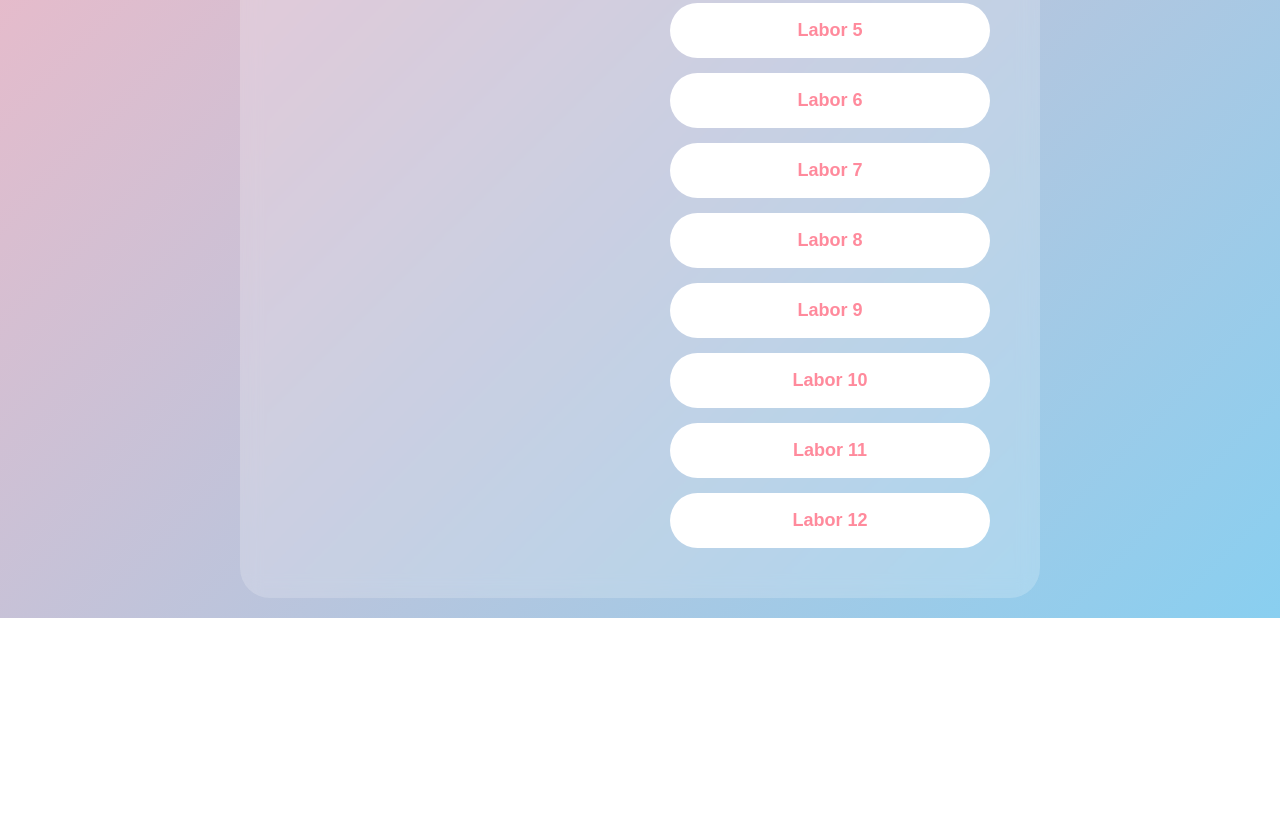
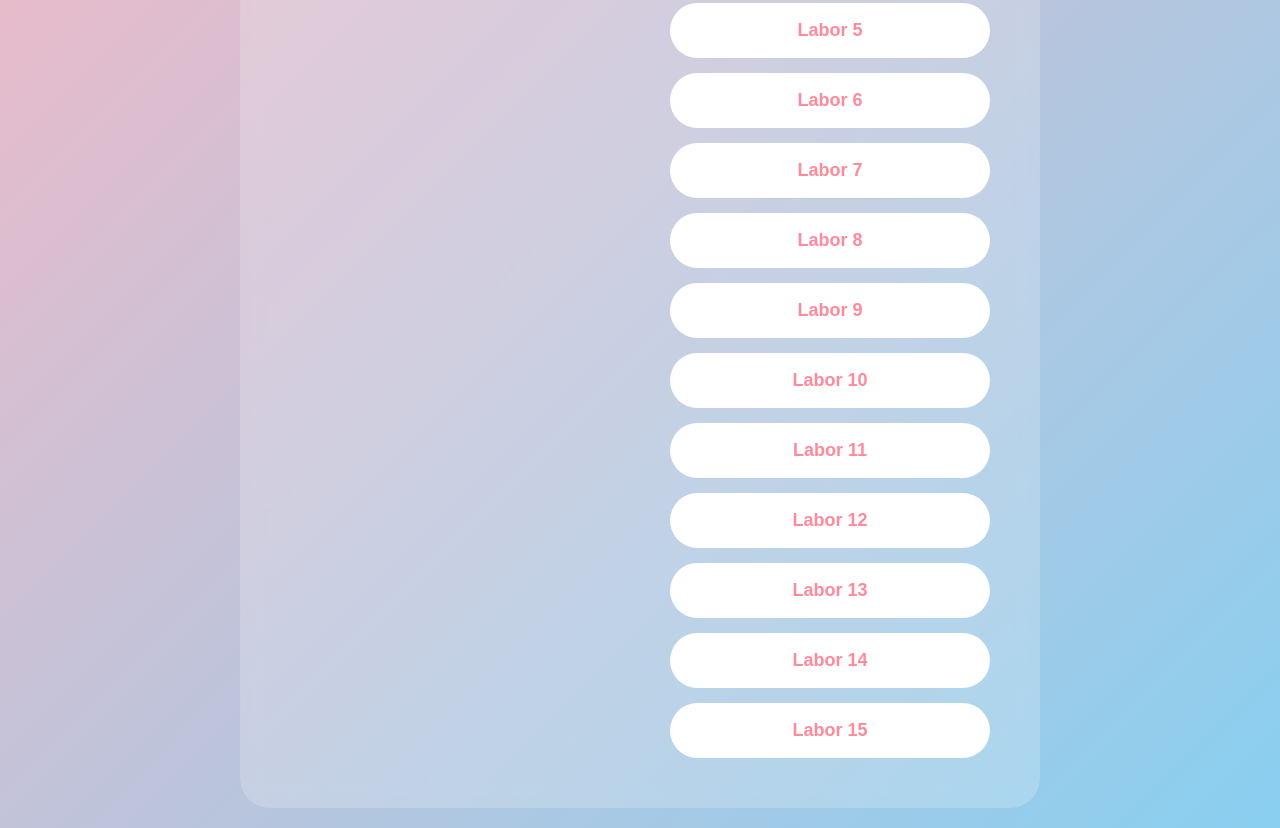
Before and after one commit to Tetianna02/tetianalesiuk.github.io, a plain HTML site: page index.html in a window 1280 px wide. Shown: the part 532-1360 px from the top of the page. Before the commit the page ends 1150 px from the top, so only its background shows below. Drawn offline with Linux system fonts and the light colour scheme.

Commit message:
Update index.html

```diff
--- a/index.html
+++ b/index.html
@@ -30,6 +30,9 @@
                 <a href="lab10/index.html" class="btn">Labor 10</a>
                 <a href="lab11/index.html" class="btn">Labor 11</a>
                 <a href="lab12/index.html" class="btn">Labor 12</a>
+                <a href="lab13/index.html" class="btn">Labor 13</a>
+                <a href="lab14/index.html" class="btn">Labor 14</a>
+                <a href="lab15/index.html" class="btn">Labor 15</a>
             </div>
         </div>
     </div>
```
